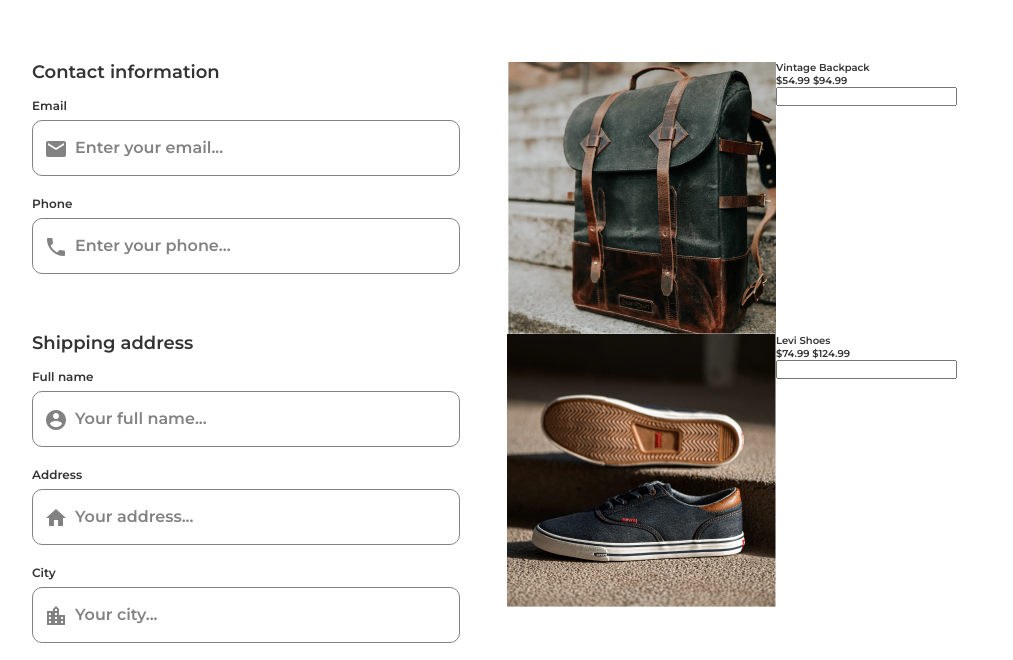
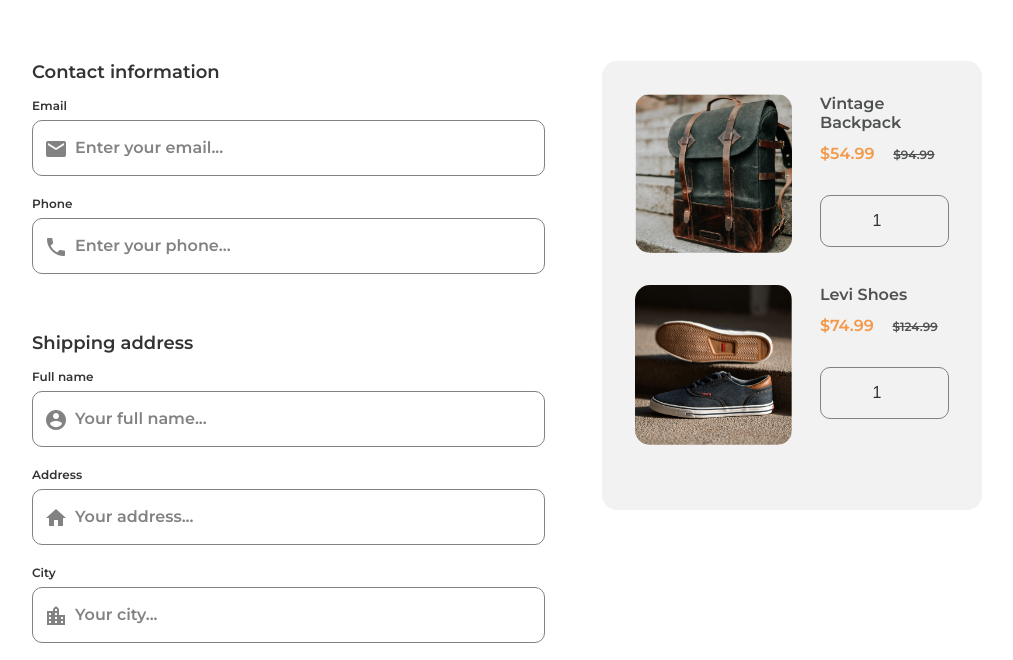
Before and after one commit to adamwojnicki/checkout-page, a plain HTML site: page index.html in a window 1280 px wide. Shown: the part 111-771 px from the top of the page, without its empty margins (133-1146 px from the left). Drawn offline with Linux system fonts and the light colour scheme.

Commit message:
Aside section styling

```diff
--- a/index.html
+++ b/index.html
@@ -99,7 +99,7 @@
                 <img
                   src="./img/photo1.png"
                   alt="Picture of ordered product"
-                  class="item-list___img"
+                  class="item-list__img"
                 />
                 <div class="item-list__info">
                   <p class="item-list__name">Vintage Backpack</p>
@@ -111,6 +111,7 @@
                     class="item-list__quantity"
                     type="number"
                     name="quantity"
+                    value="1"
                   />
                 </div>
               </div>
@@ -120,7 +121,7 @@
                 <img
                   src="./img/photo2.png"
                   alt="Picture of ordered product"
-                  class="item-list___img"
+                  class="item-list__img"
                 />
                 <div class="item-list__info">
                   <p class="item-list__name">Levi Shoes</p>
@@ -132,6 +133,7 @@
                     class="item-list__quantity"
                     type="number"
                     name="quantity"
+                    value="1"
                   />
                 </div>
               </div>
--- a/style.css
+++ b/style.css
@@ -48,7 +48,7 @@ body {
 }
 
 .main {
-  width: 50%;
+  width: 60%;
 }
 
 .form {
@@ -130,6 +130,63 @@ body {
   color: var(--grey-dark4);
 }
 
+.aside {
+  width: 40%;
+}
+
+.item-list {
+  background: var(--grey-light2);
+  border-radius: 15px;
+  padding: 33px;
+}
+
+.item-list__item {
+  margin-bottom: 32px;
+}
+
+.item-list__img {
+  margin-right: 28px;
+  width: 50%;
+  border-radius: 15px;
+}
+
+.item-list__info {
+  width: 50%;
+}
+
+.item-list__name {
+  font-size: 1.6rem;
+  color: var(--grey-dark3);
+  margin-bottom: 12px;
+}
+
+.item-list__pricetag {
+  margin-bottom: 32px;
+}
+
+.pricetag--is {
+  font-size: 1.6rem;
+  color: var(--orange);
+  margin-right: 16px;
+}
+
+.pricetag--was {
+  color: var(--grey-dark3);
+  font-size: 1.2rem;
+  text-decoration: line-through;
+}
+
+.item-list__quantity {
+  text-align: center;
+  height: 52px;
+  font-size: 16px;
+  width: 100%;
+  color: var(--grey-dark1);
+  border-radius: 10px;
+  border: 1px solid var(--grey-dark4);
+  background: var(--grey-light2);
+}
+
 .footer {
   padding: 20px;
   margin-top: 32px;
```
